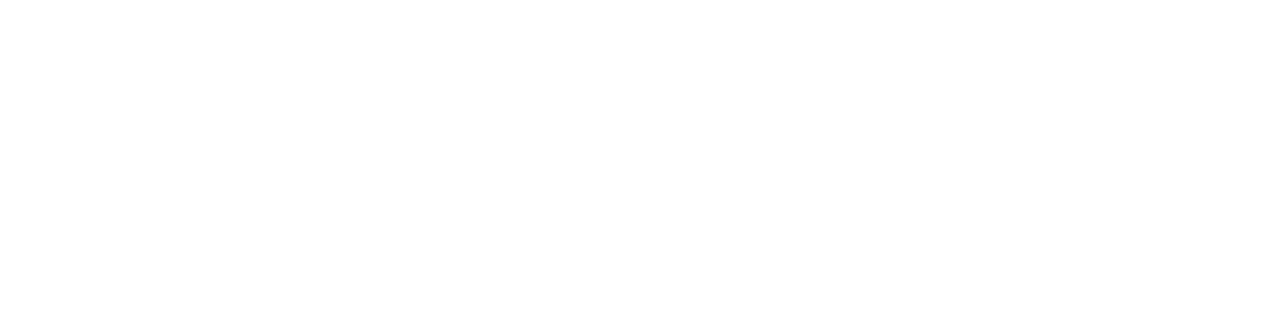
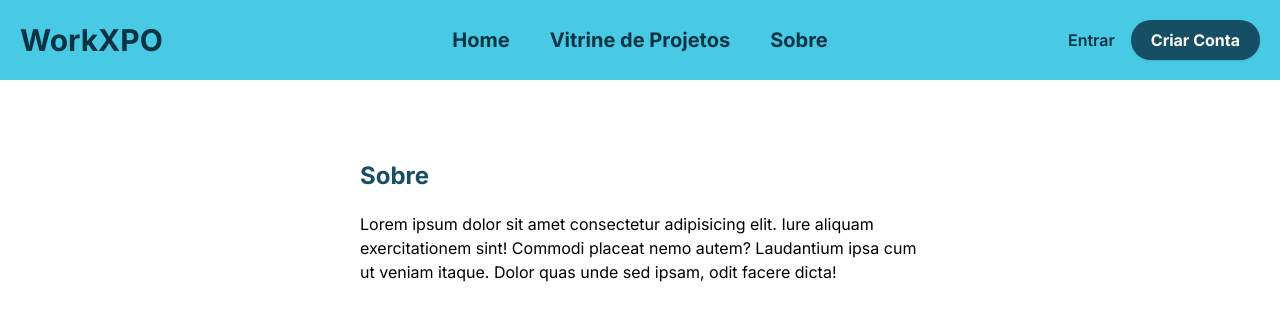
Before and after one commit to WorkXPO-Org/WorkXPO, a React (Vite) app in the folder frontend/: page /about in a window 1280 px wide. Before the commit this address had no page. Shown: the top 320 px of the page. Built offline with nearby package versions, Linux system fonts and the light colour scheme.

Commit message:
added about and showcase components

```diff
--- a/frontend/src/App.jsx
+++ b/frontend/src/App.jsx
@@ -1,12 +1,16 @@
 import { Routes, Route } from "react-router-dom";
-import HomeComponent from "./components/Home/HomeComponent";
+import HomeComponent from "./components/Home/Home";
 import "./style.css";
+import Showcase from "./components/Showcase/Showcase";
+import About from "./components/About/About";
 
 function App() {
   return (
     <main>
       <Routes>
         <Route path="/" element={<HomeComponent />} />
+        <Route path="/projects" element={<Showcase />}></Route>
+        <Route path="/about" element={<About />} ></Route>
       </Routes>
     </main>
   );
--- /dev/null
+++ b/frontend/src/components/About/About.jsx
@@ -0,0 +1,18 @@
+import Header from "../Header";
+
+export default function About() {
+  return (
+    <>
+      <Header />
+
+      <section className="flex flex-col items-center justify-center m-20">
+
+        <div className="min-w-[40%] max-w-[50%]">
+            <h2 className="text-2xl font-bold text-dark border-b- border-b-dark mb-5">Sobre</h2>
+            <p>Lorem ipsum dolor sit amet consectetur adipisicing elit. Iure aliquam exercitationem sint! Commodi placeat nemo autem? Laudantium ipsa cum ut veniam itaque. Dolor quas unde sed ipsam, odit facere dicta!</p>
+        </div>
+
+      </section>
+    </>
+  );
+}
--- a/frontend/src/components/Header.jsx
+++ b/frontend/src/components/Header.jsx
@@ -4,13 +4,15 @@
   const MENU_ITEMS = [
     { label: "Home", path: "/" },
     { label: "Vitrine de Projetos", path: "/projects" },
-    { label: "Sobre", path: "/abbout" },
+    { label: "Sobre", path: "/about" },
   ];
 
   return (
     <header className="header">
       <div className="flex-1">
-        <h1 className="text-3xl font-bold text-text-main">WorkXPO</h1>
+        <h1 className="text-3xl font-bold text-text-main">
+          <Link to="/">WorkXPO</Link>
+        </h1>
       </div>
 
       <nav className="flex-none">
--- /dev/null
+++ b/frontend/src/components/Showcase/Showcase.jsx
@@ -0,0 +1,15 @@
+import Header from "../Header";
+
+export default function Showcase() {
+  return (
+    <>
+      <Header />
+
+      <section className="flex m-20">
+
+        <h2 className="text-2xl font-bold text-dark border-b- border-b-dark">Projects</h2>
+
+      </section>
+    </>
+  );
+}
```
Also changed, not shown: frontend/src/components/Home/Home.jsx (renamed from frontend/src/components/Home/HomeComponent.jsx).
